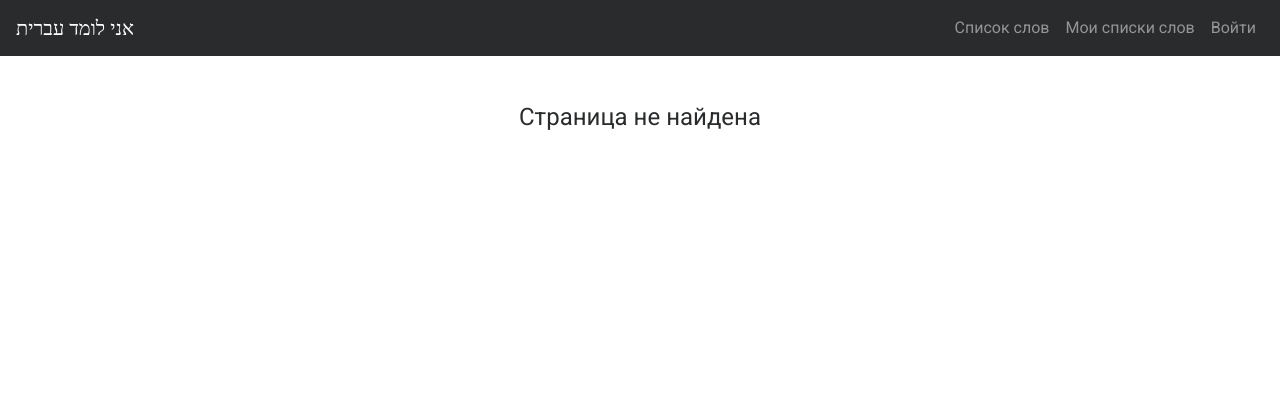
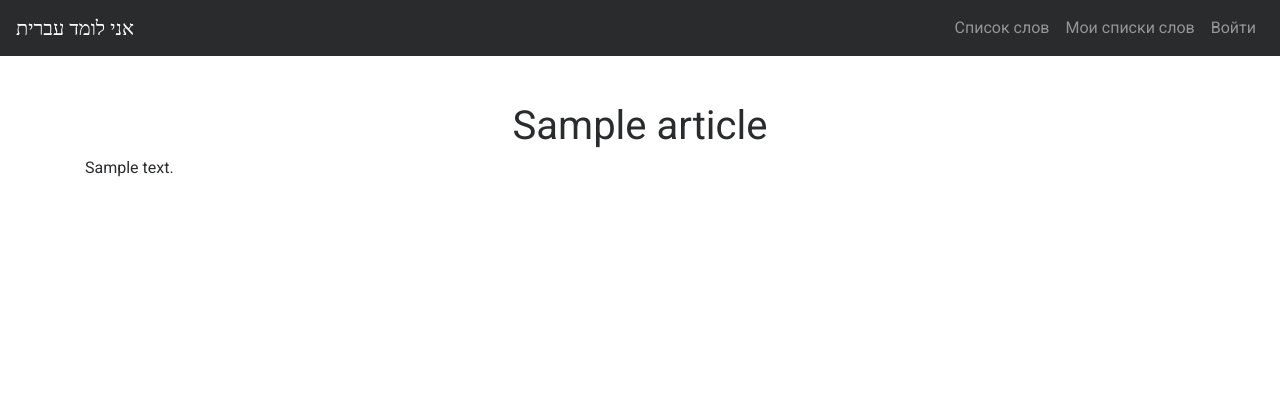
Before and after one commit to orlyohreally/learn-hebrew-php, a PHP site: a page that uses index.php in a window 1280 px wide. Shown: the top 420 px of the page. Run offline with PHP 8.4, Linux system fonts and the light colour scheme; tables that the repository leaves empty hold one stand-in row (values such as "Sample post"); some libraries are stand-ins or nearby versions.

Commit message:
added rule articles

```diff
--- /dev/null
+++ b/composer.json
@@ -0,0 +1,5 @@
+{
+    "require": {
+        "voku/urlify": "^4.0"
+    }
+}
--- a/css/styles.css
+++ b/css/styles.css
@@ -74,6 +74,10 @@ button:hover {
 .fas.fa-times {
 	color: red;
 }
+
+.markItUp {
+	width: 100%!important;
+}
 /****************/
 /*    Footer   */
 /**************/
--- a/footer.php
+++ b/footer.php
@@ -39,6 +39,11 @@
 					echo '<script type="text/javascript" src="../plugins/DataTables/datatables.min.js"></script>';
 					require 'js/datatable_scripts.js';
 					break;
+				case 'rule_article':
+					echo '<script type="text/javascript" src="../plugins/markitup/jquery.markitup.js"></script>';
+					echo '<script type="text/javascript" src="../plugins/markitup/sets/default/set.js"></script>';
+					require 'js/rule_article_scripts.php';
+					break;
 			}
 		?>
     </body>
--- a/header.php
+++ b/header.php
@@ -4,8 +4,13 @@
 		<link href="https://fonts.googleapis.com/css?family=Roboto" rel="stylesheet">
         <link href="../css/bootstrap-4.min.css" rel="stylesheet">
         <link href="../css/styles.css" rel="stylesheet">
-		<?php if($out == 'words' || $out == 'verbs' || $out == 'nouns_exceptions')
+		<?php
+			if($out == 'words' || $out == 'verbs' || $out == 'nouns_exceptions')
 				echo '<link href="../plugins/DataTables/datatables.min.css" rel="stylesheet">';
+			if($out == 'rule_article') {
+				echo '<link rel="stylesheet" type="text/css" href="../plugins/markitup/skins/simple/style.css">';
+				echo '<link rel="stylesheet" type="text/css" href="../plugins/markitup/sets/default/style.css">';
+			}
 		?>
         <!--<link rel="stylesheet" href="../font-awesome-4.7.0/css/font-awesome.min.css">-->
 		<link rel="stylesheet" href="/plugins/fontawesome-free-5.3.1-web/css/all.min.css">
--- a/includes/out.php
+++ b/includes/out.php
@@ -30,6 +30,9 @@
 		case 'training':
 			$out = 'training';
 			break;
+		case 'rule':
+			$out = 'rule_article';
+			break;
 		default:
 			$out = '';
 	}
--- a/index.php
+++ b/index.php
@@ -37,12 +37,13 @@
 			}
 			break;
 		case 'word_list_details':
-			$list_name = isset($par[2]) ? $par[2] : '';
+			$list_slug = isset($par[2]) ? $par[2] : '';
 			/*if(isset($_SESSION['user_id'])) {*///not registered users can use generic word list
-				if($list = $conn->query('select id from webuser_list where webuser_id = '.(isset($_SESSION['user_id']) ? $_SESSION['user_id'] : 2).' and name = "'.$list_name.'"')) {
+				if($list = $conn->query('select id, name from webuser_list where webuser_id = '.(isset($_SESSION['user_id']) ? $_SESSION['user_id'] : 2).' and slug = "'.$list_slug.'"')) {
 					$row = $list->fetch_assoc();
 					if(mysqli_num_rows($list) == 1) {
 						$list_id = $row['id'];
+						$list_name = $row['name'];
 						include 'header.php';
 						include 'module/word_list_details.php';
 					}
@@ -60,6 +61,31 @@
 				header('Location: /login');
 			}*/
 			break;
+		case 'rule_article':
+			$rule_slug = isset($par[2]) ? $par[2] : '';
+			if($rule_slug != '') {
+				if($list = $conn->query('select id from rule_article where slug = "'.$rule_slug.'"')) {
+					$row = $list->fetch_assoc();
+					if(mysqli_num_rows($list) == 1) {
+						$rule_article_id = $row['id'];
+						include 'header.php';
+						include 'module/rule_article.php';
+					}
+					else {
+						include 'header.php';
+						include '404.php';
+					}
+				}
+			}
+			else if($user_role == 'admin') {
+				include 'header.php';
+				include 'module/rule_article.php';
+			}
+			else {
+				include 'header.php';
+				include '404.php';
+			}
+			break;
 		case 'training':
 			include 'header.php';
 			include 'module/training.php';
--- /dev/null
+++ b/js/rule_article_scripts.php
@@ -0,0 +1,37 @@
+<script>
+	<?php if($user_role == 'admin') {
+		if(!isset($rule_article['id']))
+			echo '$("textarea.markItUp").markItUp(mySettings);';
+	?>
+	$("#create_rule_article, #update_rule_article").click(function(){
+		$.ajax({
+			method: 'POST',
+			data: 'title=' + $("#article_title").val() + '&content=' + $("#content").val() + '&description=' + $("#description").val()<?if(isset($rule_article['id'])) echo '+"&id='.$rule_article['id'].'"';?>,
+			dataType: 'json',
+			url: '/ajax/rule_article.php',
+			success: function(data) {
+				console.log('success', data);
+				if(data.status == 'success') {console.log(data.title);
+					utils.showNotif($(".alert"), data.msg, 'success', 600);
+					window.location.href = "/rule/" + data.slug;
+				}
+				else {
+					utils.showNotif($(".alert"), data.msg, 'danger', 600);
+				}
+			},
+			error: function(data) {
+				console.log('error', data, $(".alert"));
+				utils.showNotif($(".alert"), 'Ошибка!', 'danger', 600);
+			}
+		});
+	});
+	$("#edit_rule_article").click(function() {
+		$("#title_header").html('<input id="article_title" type="text" placeholder = "Название" value="' + $("#title_header").html() + '" />');
+		$("#article_content").html('<textarea id = "content" class = "markItUp" >' + $("#article_content").html() + '</textarea>');
+		$("#article_description").html('<textarea id = "description" class="col-12" rows="5"  placeholder="Краткое описание" >' + $("#article_description").html() + '</textarea>').show();
+		$("textarea.markItUp").markItUp(mySettings);
+		$("#edit_rule_article").hide();
+		$("#update_rule_article").show();
+	});
+	<?php }	?>
+</script>
--- a/module/login.php
+++ b/module/login.php
@@ -19,7 +19,7 @@
 					<div class="alert alert-dismissible fade show" role="alert"></div>
 				</div>
 				<div class="col-12 col-md-6 mb-2">
-				  <button class="btn btn-lg btn-light btn-block" id="show_reg" type="button">Зарегестрироваться</button>
+				  <button class="btn btn-lg btn-info btn-block" id="show_reg" type="button">Зарегестрироваться</button>
 				</div>
 				<div class="col-12 col-md-6 mb-2">
 				  <button class="btn btn-lg btn-primary btn-block" type="submit">Войти</button>
@@ -52,7 +52,7 @@
 				</div>
 
 				<div class="col-12 col-md-6 mb-2">
-				  <button class="btn btn-lg btn-light btn-block" id="show_log" type="button">Войти</button>
+				  <button class="btn btn-lg btn-info btn-block" id="show_log" type="button">Войти</button>
 				</div>
 				<div class="col-12 col-md-6 mb-2">
 				  <button class="btn btn-lg btn-primary btn-block" type="submit">Зарегестрироваться</button>
--- /dev/null
+++ b/module/rule_article.php
@@ -0,0 +1,39 @@
+<?php
+	require 'includes/connect.php';
+	include 'menu.php';
+	$rule_article = [];
+	if($list = $conn->query('select * from rule_article where slug = "'.$rule_slug.'"')) {
+		if($row = $list->fetch_assoc()) {
+			$rule_article = $row;
+		}
+	}
+?>
+
+<div class="container mt-5 mb-5">
+	<h1 id="title_header"><?php echo (isset($rule_article['id']) ? $rule_article['title'] : '<input id="article_title" type="text" placeholder = "Название" />'); ?></h1>
+	<?php
+	if(isset($rule_article['id'])) {
+		echo '<div id = "article_content">'.$rule_article['content'].'</div>';
+		echo '<div id = "article_description" style="display: none;">'.$rule_article['description'].'</div>';
+	}
+	else {
+		echo '<div id = "article_content"><textarea id = "content" class = "markItUp" ></textarea></div>';
+		echo '<div id = "article_description"><textarea id = "description" class="col-12" rows="5" placeholder="Краткое описание" ></textarea></div>';
+	}
+	?>
+	<div class="row">
+		<div class="col-12">
+			<div class="alert alert-dismissible fade show" role="alert"></div>
+		</div>
+		<div class="col-12 col-md-6 offset-md-3 mb-2">
+		<?php
+			if($user_role == 'admin' && !isset($rule_article['id']))
+				echo '<button class="btn btn-lg btn-info btn-block" id="create_rule_article" type="button">Добавить</button>';
+			else if($user_role == 'admin'){
+				echo '<button class="btn btn-lg btn-info btn-block" id="edit_rule_article" type="button">Редактировать</button>';
+				echo '<button style="display: none;" class="btn btn-lg btn-info btn-block" id="update_rule_article" type="button">Обновить</button>';
+			}
+		?>
+		</div>
+	</div>
+</div>
--- a/module/word_lists.php
+++ b/module/word_lists.php
@@ -15,7 +15,7 @@
 
 			<div class="row">
 			<?php
-					if($list = $conn->query('select l.id, l.name, count(wl.id) from webuser_list l left join word_list wl on wl.webuser_list_id = l.id
+					if($list = $conn->query('select l.id, l.name, count(wl.id), slug from webuser_list l left join word_list wl on wl.webuser_list_id = l.id
 											where l.webuser_id = '.$_SESSION['user_id'].' group by l.id')) {
 						$list_id = 0;
 						while($row = $list->fetch_assoc()) {
@@ -27,7 +27,7 @@
 										<?php
 											echo '<p class="card-text p-3">'. $row['count(wl.id)'].' сл. в тесте</p>';
 										?>
-										<a href="/my-list/<?php echo $row['name']; ?>" class="btn btn-primary">Перейти / Редактировать</a>
+										<a href="/my-list/<?php echo $row['slug']; ?>" class="btn btn-primary">Перейти / Редактировать</a>
 									</div>
 								</div>
 							</div>
```
Also changed, not shown: ajax/create_word_list.php (+7 -4 lines), ajax/rule_article.php (added, +43 -0 lines), ajax/update_word_list.php (+7 -4 lines), js/word_list_details.php (+4 -6 lines), js/word_lists.php (+4 -6 lines), module/main.php (+59 -12 lines), sql-scripts.sql (+12 -0 lines), README.md (added), 2 other files.
